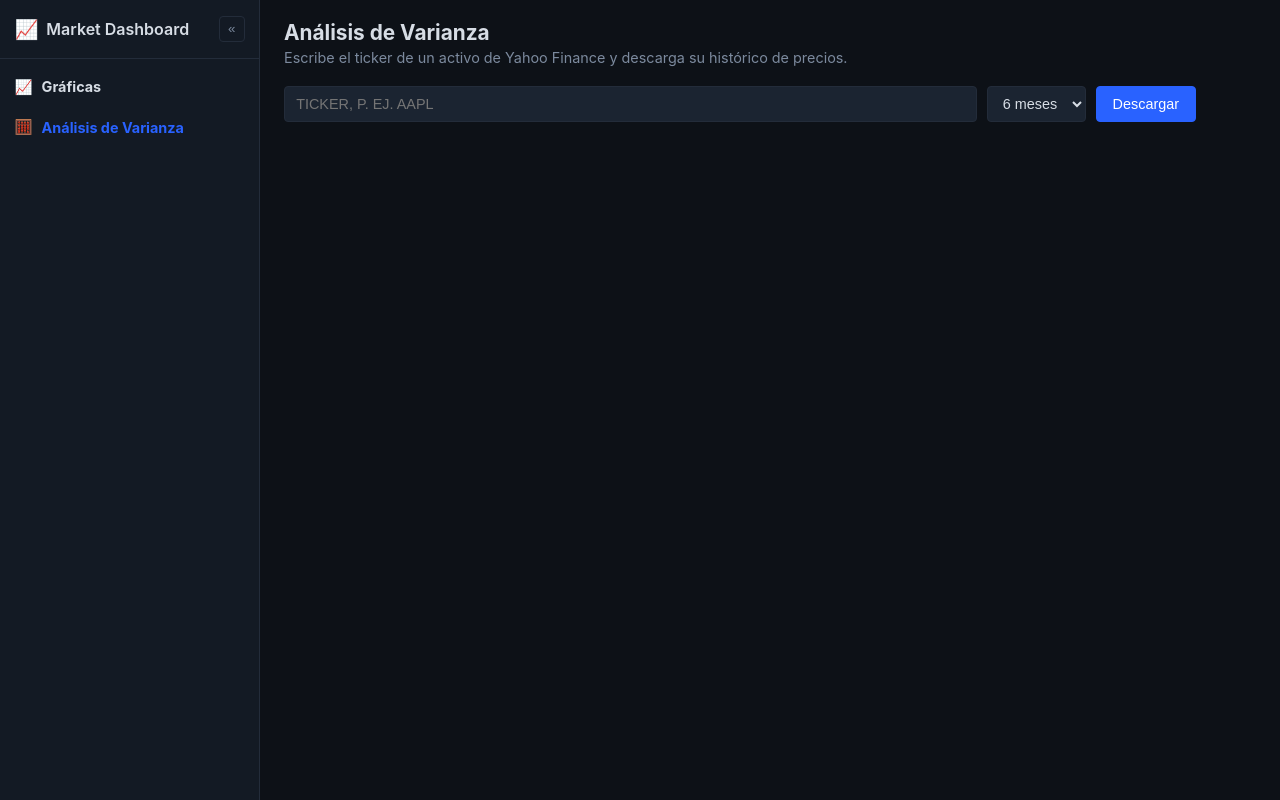
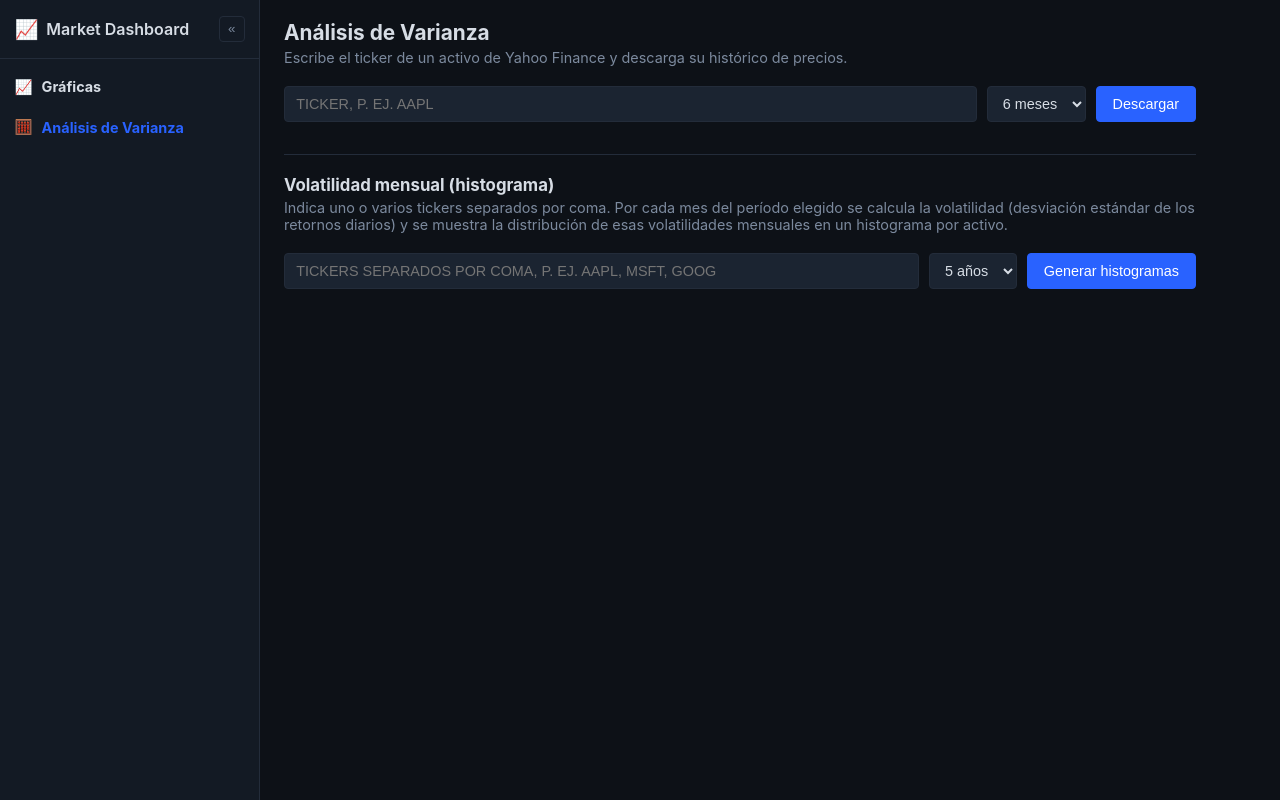
Before and after one commit to Sebas-Duquee/pizzza-on-fridays, a Flask app: page /analisis-varianza/ in a window 1280 px wide. Run offline with Flask 3, Linux system fonts and the light colour scheme.

Commit message:
Añade histogramas de volatilidad mensual con seaborn
- app/models/analysis.py: calcula la volatilidad mensual (std de los
  retornos diarios agrupados por año-mes) de uno o varios tickers y
  renderiza un histograma por activo con seaborn/matplotlib (backend
  Agg, sin display) devuelto como PNG
- Nuevo endpoint GET /api/volatility-chart?tickers=...&period=...
- En Análisis de Varianza, debajo de la tabla: input de tickers
  separados por coma + selector de período + botón 'Generar
  histogramas', que muestra la imagen resultante
- Dependencias: seaborn, matplotlib (uv add)
- Tests del modelo (con candles sintéticos, sin red) y del endpoint

Co-Authored-By: Claude Sonnet 5 <noreply@anthropic.com>
Claude-Session: https://claude.ai/code/session_01Hx68ncs77cMs4UYCUpJhvL

```diff
--- a/app/controllers/api.py
+++ b/app/controllers/api.py
@@ -1,15 +1,16 @@
-"""Controlador: API JSON que consume el JavaScript del gráfico y del sidebar."""
+"""Controlador: API JSON (y de imágenes) que consume el JavaScript del panel."""
 from __future__ import annotations
 
-from flask import Blueprint, jsonify, request
+from flask import Blueprint, Response, jsonify, request
 
-from app.models import market_data
+from app.models import analysis, market_data
 from app.models.watchlists import get_watchlist
 
 bp = Blueprint("api", __name__, url_prefix="/api")
 
 ALLOWED_INTERVALS = {"1m", "5m", "15m", "30m", "1h", "1d", "1wk", "1mo"}
 ALLOWED_RANGES = {"1d", "5d", "1mo", "3mo", "6mo", "1y", "2y", "5y", "max"}
+MAX_VOLATILITY_TICKERS = 6
 
 
 @bp.get("/quote/<ticker>")
@@ -34,3 +35,23 @@ def watchlist_quotes(slug: str):
         return jsonify({"error": "watchlist no encontrada"}), 404
     quotes = {s.ticker: market_data.get_quote(s.ticker).to_dict() for s in watchlist.symbols}
     return jsonify(quotes)
+
+
+@bp.get("/volatility-chart")
+def volatility_chart():
+    """Histograma (PNG) de la volatilidad mensual de uno o varios tickers.
+
+    ?tickers=AAPL,MSFT,GOOG&period=5y
+    """
+    tickers = [t.strip().upper() for t in request.args.get("tickers", "").split(",") if t.strip()]
+    period = request.args.get("period", "5y")
+
+    if not tickers:
+        return jsonify({"error": "Indica al menos un ticker"}), 400
+    if len(tickers) > MAX_VOLATILITY_TICKERS:
+        return jsonify({"error": f"Máximo {MAX_VOLATILITY_TICKERS} tickers a la vez"}), 400
+    if period not in ALLOWED_RANGES:
+        return jsonify({"error": "period inválido"}), 400
+
+    png_bytes = analysis.render_volatility_histograms(tickers, period)
+    return Response(png_bytes, mimetype="image/png")
--- a/app/static/css/style.css
+++ b/app/static/css/style.css
@@ -421,6 +421,32 @@ a {
   background: var(--bg-elevated);
 }
 
+.volatility-section {
+  margin-top: 2rem;
+  padding-top: 1.25rem;
+  border-top: 1px solid var(--border);
+}
+
+.volatility-section h2 {
+  margin: 0 0 0.25rem;
+  font-size: 1.05rem;
+}
+
+.volatility-chart-wrap {
+  border: 1px solid var(--border);
+  border-radius: 6px;
+  background: var(--bg-panel);
+  padding: 0.5rem;
+  overflow-x: auto;
+}
+
+.volatility-chart-wrap img {
+  display: block;
+  max-width: 100%;
+  margin: 0 auto;
+  border-radius: 4px;
+}
+
 /* ---------- Responsive ---------- */
 
 @media (max-width: 760px) {
--- a/app/static/js/varianza.js
+++ b/app/static/js/varianza.js
@@ -113,4 +113,56 @@
     if (!currentRows.length) return;
     triggerDownload(`${currentTicker}_precios.csv`, toCsv(currentRows));
   });
+
+  // -----------------------------------------------------------------
+  // Histograma de volatilidad mensual (imagen generada con seaborn)
+  // -----------------------------------------------------------------
+  const volatilityForm = document.getElementById("volatility-form");
+  const tickersInput = document.getElementById("tickers-input");
+  const periodSelect = document.getElementById("volatility-period-select");
+  const volatilityBtn = document.getElementById("volatility-btn");
+  const volatilityStatus = document.getElementById("volatility-status");
+  const chartWrap = document.getElementById("volatility-chart-wrap");
+  const chartImg = document.getElementById("volatility-chart-img");
+  let lastChartObjectUrl = null;
+
+  function setVolatilityStatus(message, isError) {
+    volatilityStatus.hidden = !message;
+    volatilityStatus.textContent = message || "";
+    volatilityStatus.classList.toggle("is-error", Boolean(isError));
+  }
+
+  volatilityForm.addEventListener("submit", (event) => {
+    event.preventDefault();
+    const tickers = tickersInput.value.trim();
+    if (!tickers) return;
+
+    volatilityBtn.disabled = true;
+    chartWrap.hidden = true;
+    setVolatilityStatus("Calculando volatilidad mensual…");
+
+    const url = `/api/volatility-chart?tickers=${encodeURIComponent(tickers)}&period=${periodSelect.value}`;
+
+    fetch(url)
+      .then(async (res) => {
+        if (!res.ok) {
+          const payload = await res.json().catch(() => ({}));
+          throw new Error(payload.error || "Error al generar el histograma");
+        }
+        return res.blob();
+      })
+      .then((blob) => {
+        if (lastChartObjectUrl) URL.revokeObjectURL(lastChartObjectUrl);
+        lastChartObjectUrl = URL.createObjectURL(blob);
+        chartImg.src = lastChartObjectUrl;
+        chartWrap.hidden = false;
+        setVolatilityStatus("");
+      })
+      .catch((err) => {
+        setVolatilityStatus(err.message || "Ocurrió un error al generar el histograma.", true);
+      })
+      .finally(() => {
+        volatilityBtn.disabled = false;
+      });
+  });
 })();
--- a/app/views/varianza.html
+++ b/app/views/varianza.html
@@ -55,6 +55,39 @@
       </table>
     </div>
   </div>
+
+  <section class="volatility-section">
+    <h2>Volatilidad mensual (histograma)</h2>
+    <p class="varianza-header__hint">
+      Indica uno o varios tickers separados por coma. Por cada mes del período elegido se
+      calcula la volatilidad (desviación estándar de los retornos diarios) y se muestra la
+      distribución de esas volatilidades mensuales en un histograma por activo.
+    </p>
+
+    <form class="varianza-form" id="volatility-form">
+      <input
+        type="text"
+        id="tickers-input"
+        class="varianza-form__input"
+        placeholder="Tickers separados por coma, p. ej. AAPL, MSFT, GOOG"
+        autocomplete="off"
+        required
+      >
+      <select id="volatility-period-select" class="varianza-form__select">
+        <option value="1y">1 año</option>
+        <option value="2y">2 años</option>
+        <option value="5y" selected>5 años</option>
+        <option value="max">Todo</option>
+      </select>
+      <button type="submit" class="varianza-form__btn" id="volatility-btn">Generar histogramas</button>
+    </form>
+
+    <p class="varianza-status" id="volatility-status" hidden></p>
+
+    <div class="volatility-chart-wrap" id="volatility-chart-wrap" hidden>
+      <img id="volatility-chart-img" alt="Histogramas de volatilidad mensual por activo">
+    </div>
+  </section>
 </div>
 {% endblock %}
 
--- a/pyproject.toml
+++ b/pyproject.toml
@@ -6,8 +6,10 @@ readme = "README.md"
 requires-python = ">=3.12"
 dependencies = [
     "flask>=3.1.3",
+    "matplotlib>=3.11.2",
     "pandas>=3.0.5",
     "python-dotenv>=1.2.3",
+    "seaborn>=0.13.2",
     "yfinance>=1.7.0",
 ]
 
```
Also changed, not shown: app/models/analysis.py (added, +75 -0 lines), tests/test_analysis.py (added, +45 -0 lines), tests/test_routes.py (+22 -0 lines), README.md, 1 other file.
